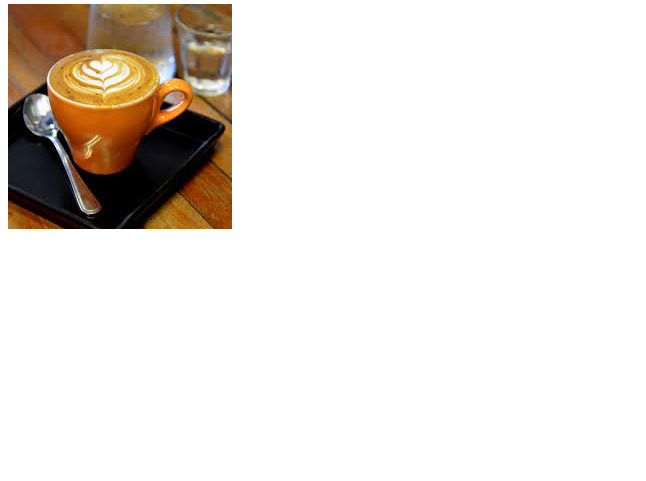
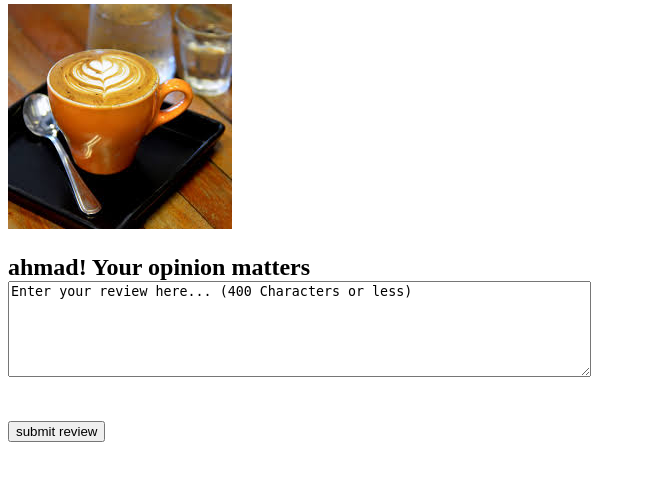
Before and after one commit to ahmedetefy/KodokyojinCoffeeFinder, a Django app: page /CoffeeFinderApp/coffee_item_page/10/ in a window 1280 px wide. Shown: the part 114-595 px from the top of the page, without its empty margins (0-646 px from the left). Run offline with Django 3.2, Linux system fonts and the light colour scheme; a user stored in the database is signed in; data comes from the database, SQL or seed files in the repository; parts of the project's set-up code (start-up, migrations or seed data) failed here and were passed over; some libraries are stand-ins or nearby versions.

Commit message:
added ReviewForm in forms.py, linked to form in coffe item html page #24

```diff
--- a/CoffeeFinder/templates/CoffeeFinderApp/coffee_item_page.html
+++ b/CoffeeFinder/templates/CoffeeFinderApp/coffee_item_page.html
@@ -19,6 +19,20 @@
 
 	 <!-- Kareem Tarek 28-1181-->
 
-
+	 	<div>
+	 		<h2>
+	 			{% if user.is_authenticated %}
+		 			{{username}}! Your opinion matters
+		 			<br><textarea rows="6" cols="70" size="200" name="field" form="reviewForm" onkeyup="countChar(this)">Enter your review here... (400 Characters or less)</textarea>
+		 			<h3><div id="charNum"></div></h3>
+			       <form action ="/CoffeeFinderApp/post_item_review/" method="post" id="reviewForm">{% csrf_token%}
+			        <br>
+			        <input size="20" type="text" name="user" value={{user_id}} hidden>
+	        		<input size="20" type="text" name="coffee_item" value={{coffee_item.id}} hidden >
+	        		<input size = "20" type="submit" value="submit review">
+			        </form>
+			     {% endif %}
+	      	</h2>
+	 	</div>
 	 </body>
 <html>
```
Also changed, not shown: CoffeeFinder/CoffeeFinderApp/forms.py (+7 -0 lines).
